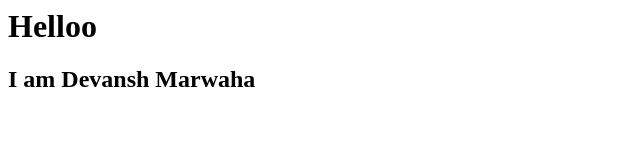
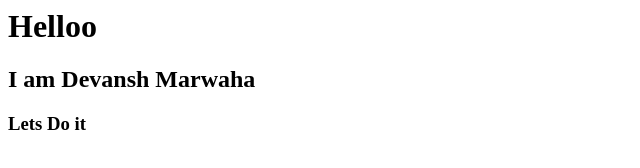
Before and after one commit to devanshmarwaha/Basic, a plain HTML site: page index.html in a window 1280 px wide. Shown: the full height of the page, 0-640 px from the left. Drawn offline with Linux system fonts and the light colour scheme.

Commit message:
commit999

```diff
--- a/index.html
+++ b/index.html
@@ -8,5 +8,6 @@
 <body>
     <h1>Helloo</h1>
     <h2>I am Devansh Marwaha</h2>
+    <h3>Lets Do it</h3>
 </body>
 </html>
```
